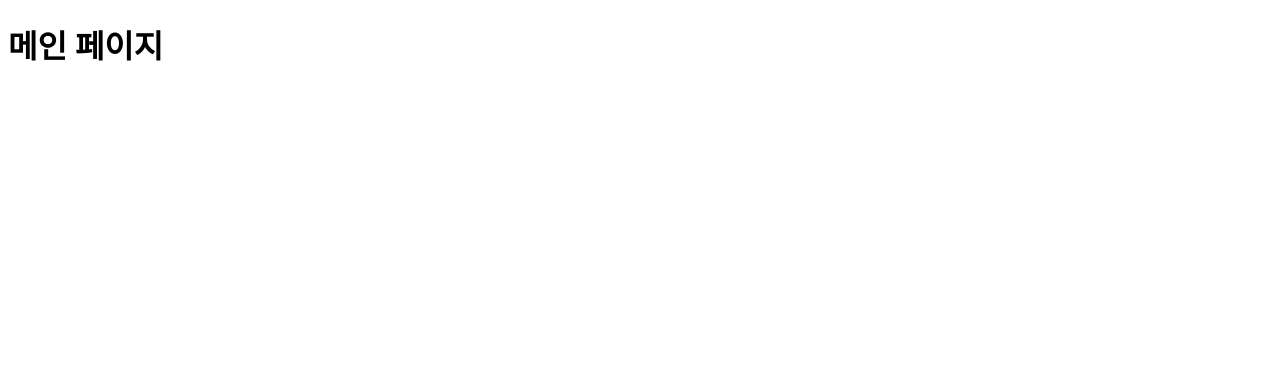
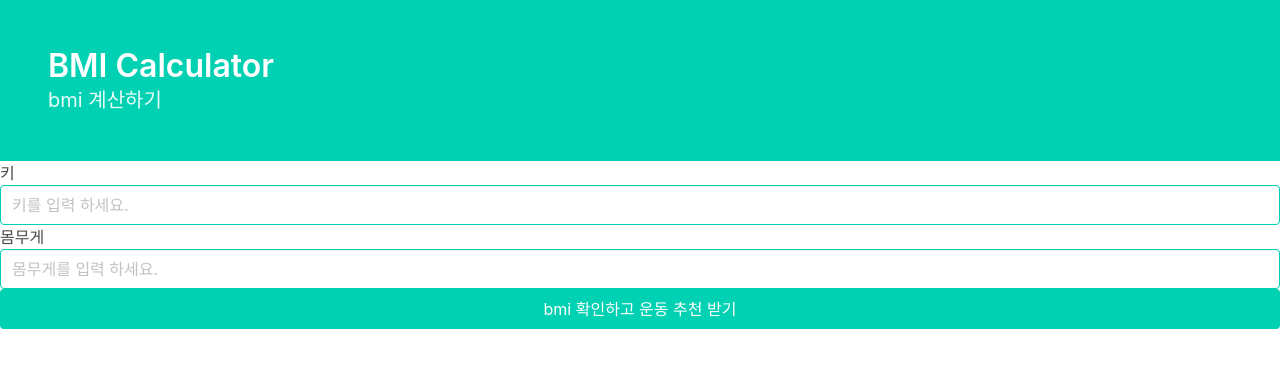
Before and after one commit to chamchimayo/bmi_calculator, a Flask app: page /index in a window 1280 px wide. Shown: the top 368 px of the page. Run offline with Flask 2, Linux system fonts and the light colour scheme.

Commit message:
백지영 - index.html로 bmiRegster 내용 옮기기 09/21 10:29

```diff
--- a/app.py
+++ b/app.py
@@ -37,7 +37,7 @@ def bmi_register():
     height_num = int(user_height_receive) / 100
     user_bmi = int(user_weight_receive) / (height_num * height_num)
 
-    now = datetime.datetime.today()
+    now = datetime.today()
 
     doc = {
         'user_bmi_num': count,
--- a/templates/index.html
+++ b/templates/index.html
@@ -2,9 +2,51 @@
 <html lang="en">
 <head>
     <meta charset="UTF-8">
-    <title>나의 BMI 추천 운동</title>
+    <title>BMI 입력</title>
+    <!--  깃헙 테스트중 /test -->
+    <!-- Bulma CSS 링크 -->
+    <link rel="stylesheet" href="https://cdn.jsdelivr.net/npm/bulma@0.9.1/css/bulma.min.css">
+    <link rel="stylesheet" href="../static/mystyle.css">
+
+    <script src="https://ajax.googleapis.com/ajax/libs/jquery/3.5.1/jquery.min.js"></script>
+    <script>
+        function user_bmi_regsiter() {
+            let user_height = $('#user-height').val();
+            let user_weight = $('#user-weight').val();
+
+            $.ajax({
+                type: "POST",
+                url: "/bmi_register",
+                data: {
+                    user_height_give: user_height,
+                    user_weight_give: user_weight
+                },
+                success: function (response) {
+                    alert(response["msg"])
+                    window.location.href = '/bmi_check?user_num=1';
+                }
+            })
+        }
+    </script>
 </head>
 <body>
-<h1> 메인 페이지 </h1>
+<section class="hero is-primary">
+    <div class="hero-body">
+        <p class="title">
+            BMI Calculator
+        </p>
+        <p class="subtitle">
+            bmi 계산하기
+        </p>
+    </div>
+</section>
+<div class="user-bmi-input">
+    <label for="user-height">키</label>
+    <input class="input is-primary" type="text" name="" id="user-height" placeholder="키를 입력 하세요.">
+    <label for="user-weight">몸무게</label>
+    <input class="input is-primary" type="text" name="" id="user-weight" placeholder="몸무게를 입력 하세요.">
+    <button class="button is-primary" onclick="user_bmi_regsiter()">bmi 확인하고 운동 추천 받기</button>
+</div>
+
 </body>
 </html>
```
